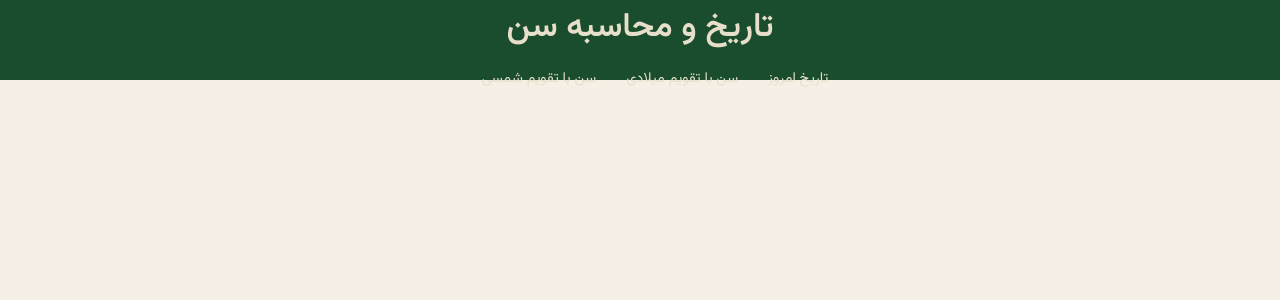
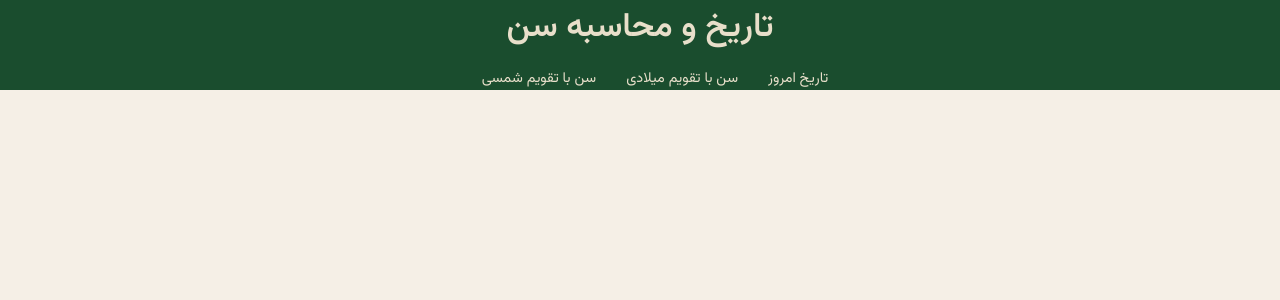
Before and after one commit to BitaZamani/Calendar-Tracker, a React (Vite) app: page / in a window 1280 px wide. Shown: the top 300 px of the page. Built offline with nearby package versions, Linux system fonts and the light colour scheme.

Commit message:
edit app.css

```diff
--- a/src/App.css
+++ b/src/App.css
@@ -7,7 +7,7 @@ body {
 }
 .grid-container {
   display: grid;
-  grid-template-rows: 80px 1fr;
+  grid-template-rows: 90px 1fr;
 }
 .header-section {
   background: #1a4d2e;
--- a/vite.config.js
+++ b/vite.config.js
@@ -1,7 +1,6 @@
 import { defineConfig } from "vite";
 import react from "@vitejs/plugin-react";
-
-// https://vitejs.dev/config/
 export default defineConfig({
+  base: "/age-calculator/",
   plugins: [react()],
 });
```
